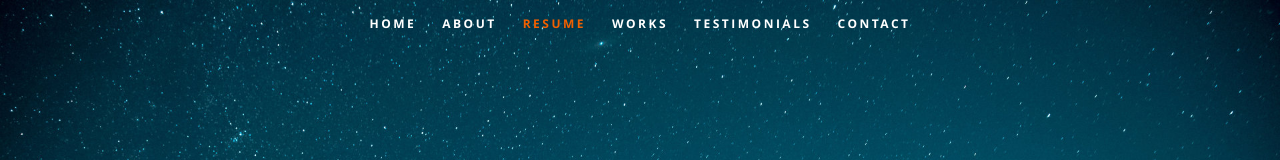
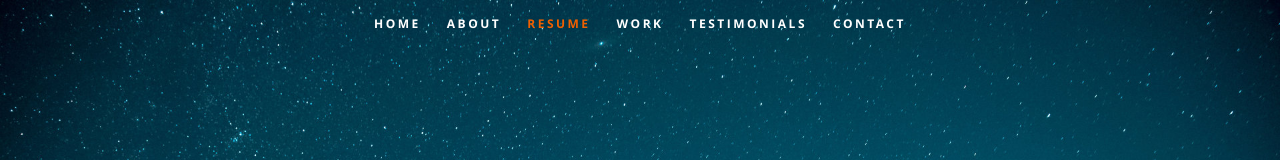
Before and after one commit to pissall20/resume, a React (Create React App) app: page / in a window 1280 px wide. Shown: the top 160 px of the page. Built offline with nearby package versions, Linux system fonts and the light colour scheme.

Commit message:
Spelling error

```diff
--- a/src/Components/Header.js
+++ b/src/Components/Header.js
@@ -25,7 +25,7 @@ class Header extends Component {
             <li className="current"><a className="smoothscroll" href="#home">Home</a></li>
             <li><a className="smoothscroll" href="#about">About</a></li>
 	         <li><a className="smoothscroll" href="#resume">Resume</a></li>
-            <li><a className="smoothscroll" href="#portfolio">Works</a></li>
+            <li><a className="smoothscroll" href="#portfolio">Work</a></li>
             <li><a className="smoothscroll" href="#testimonials">Testimonials</a></li>
             <li><a className="smoothscroll" href="#contact">Contact</a></li>
          </ul>
```
